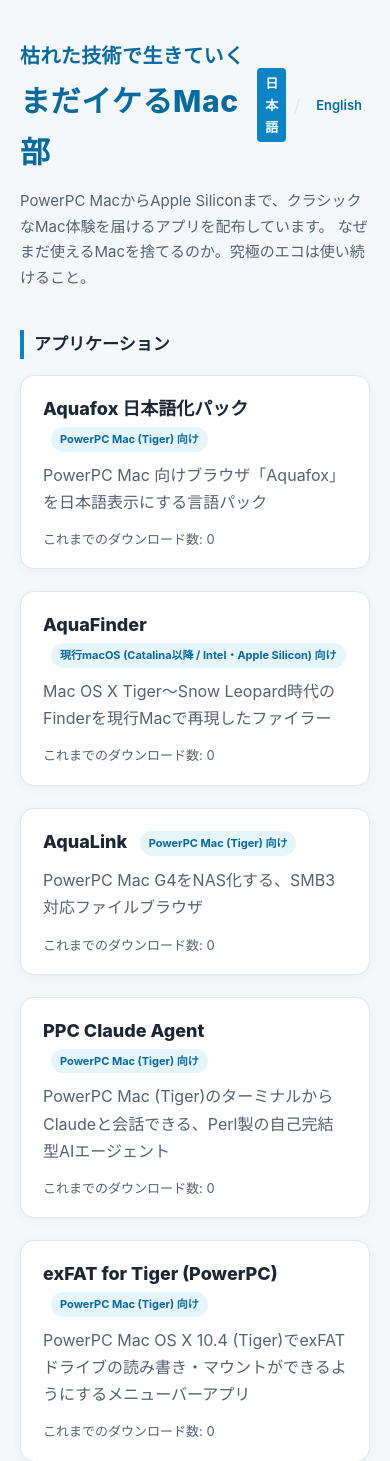
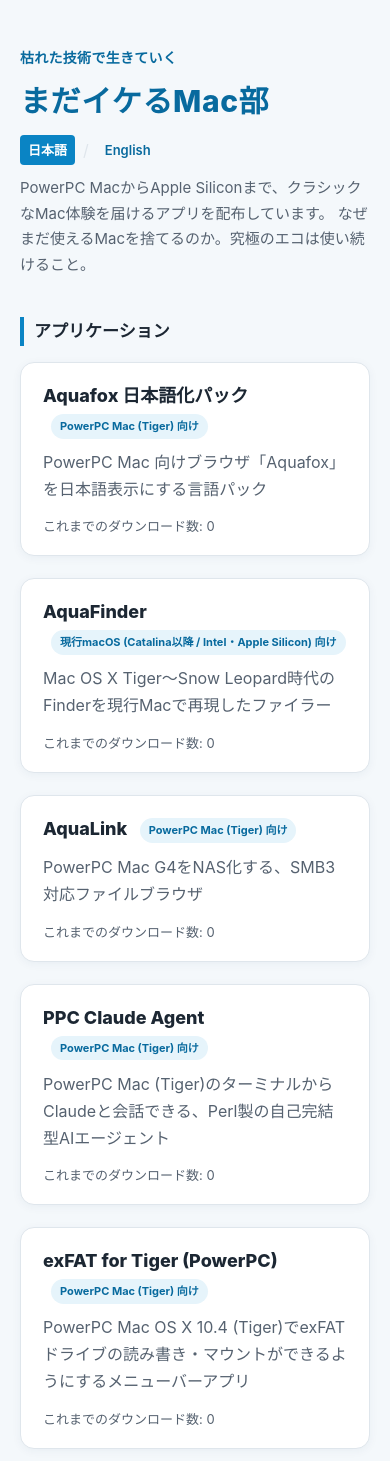
Before and after one commit to watermark-hd/aquafox-ja-site, a Flask app: page / in a window 390 px wide. Shown: the top 1461 px of the page. Run offline with Flask 3, Linux system fonts and the light colour scheme; data that the repository does not hold is empty.

Commit message:
モバイル表示のタイトル文字サイズと言語切替の崩れを修正
- iOSの自動テキスト拡大でサブタイトルが本タイトルと同じ大きさに
  見えてしまう問題をtext-size-adjustで無効化
- 480px以下でサブタイトルのフォントサイズを縮小
- ヘッダーの言語切替が幅不足で縦崩れするのを防ぐためflex-wrapを追加

```diff
--- a/static/css/style.css
+++ b/static/css/style.css
@@ -20,6 +20,9 @@ body {
   margin: 0;
   padding: 0;
   line-height: 1.7;
+  /* モバイルでの自動テキスト拡大により文字サイズの大小関係が崩れるのを防ぐ */
+  -webkit-text-size-adjust: 100%;
+  text-size-adjust: 100%;
 }
 
 .wrap {
@@ -34,8 +37,10 @@ body {
 
 .site-header-top {
   display: flex;
+  flex-wrap: wrap;
   justify-content: space-between;
   align-items: center;
+  row-gap: 8px;
   margin-bottom: 10px;
 }
 
@@ -64,6 +69,12 @@ body {
   font-weight: 800;
   color: var(--aqua-dark);
   letter-spacing: 0.02em;
+}
+
+@media (max-width: 480px) {
+  .site-title-kicker {
+    font-size: 14px;
+  }
 }
 
 .site-tagline {
@@ -292,6 +303,7 @@ footer {
   display: flex;
   align-items: center;
   gap: 8px;
+  flex-shrink: 0;
 }
 
 .lang-link {
@@ -301,6 +313,7 @@ footer {
   font-weight: 600;
   padding: 4px 8px;
   border-radius: 4px;
+  white-space: nowrap;
 }
 .lang-link:hover {
   background: var(--aqua-light);
@@ -312,6 +325,7 @@ footer {
 
 .lang-sep {
   color: var(--line);
+  white-space: nowrap;
 }
 
 /* セクション */
```
